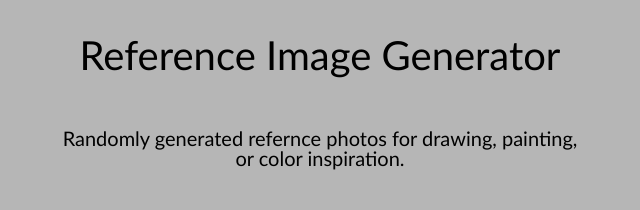
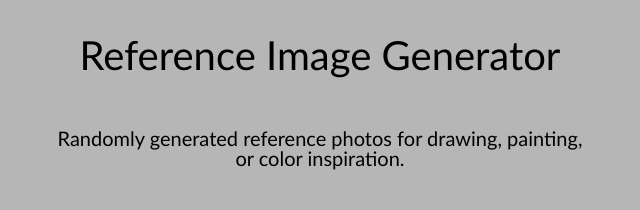
Before and after one commit to sashamars33/randomReferencePhotoGenerator, a website: page index.html in a window 1280 px wide. Shown: the top 210 px of the page, 320-960 px from the left. Drawn offline with Linux system fonts and the light colour scheme.

```diff
--- a/index.html
+++ b/index.html
@@ -13,7 +13,7 @@
 	</head>
 	<body>
 		<h1>Reference Image Generator</h1>
-		<p>Randomly generated refernce photos for drawing, painting, or color inspiration.</p>
+		<p>Randomly generated reference photos for drawing, painting, or color inspiration.</p>
 		<p id = "btn">Generate Image</p>
 		<img id = "img" src ="" alt = "">
 		<ul class = "flex">
--- a/js/main.js
+++ b/js/main.js
@@ -12,6 +12,7 @@
 
 
 const image = document.querySelector('img');
+
 
 
     function saturate(){
@@ -39,7 +40,7 @@
 
 document.querySelector('#revert').addEventListener('click', revertToOriginal);
 
-// document.querySelector('#clickMe').addEventListener('click', makeReq)
+document.querySelector('#clickMe').addEventListener('click', makeReq)
 
 // async function makeReq(){
 
```
